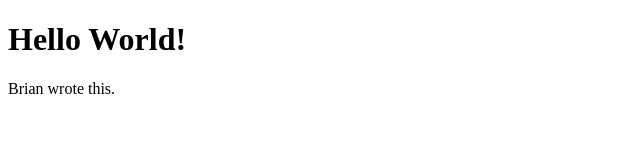
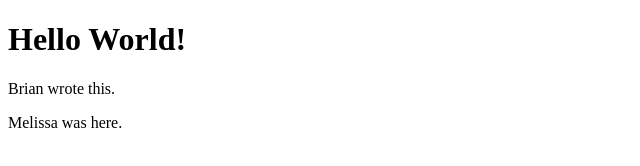
Before and after one commit to bstanton773/github_collab, a plain HTML site: page index.html in a window 1280 px wide. Shown: the whole page, without its empty margins (0-640 px from the left). Drawn offline with Linux system fonts and the light colour scheme.

Commit message:
melissas addition

```diff
--- a/index.html
+++ b/index.html
@@ -9,5 +9,6 @@
 <body>
     <h1>Hello World!</h1>
     <p>Brian wrote this.</p>
+    <p>Melissa was here.</p>
 </body>
 </html>
```
